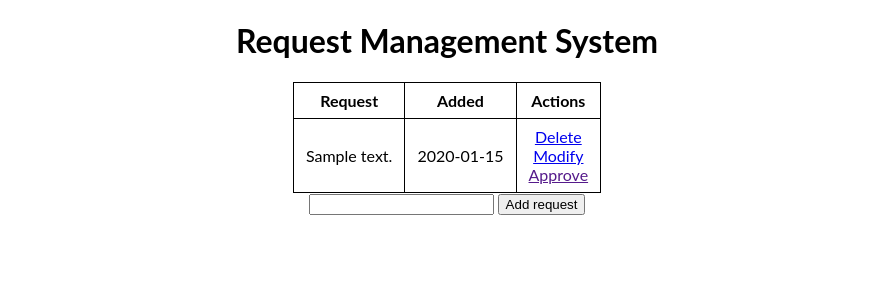
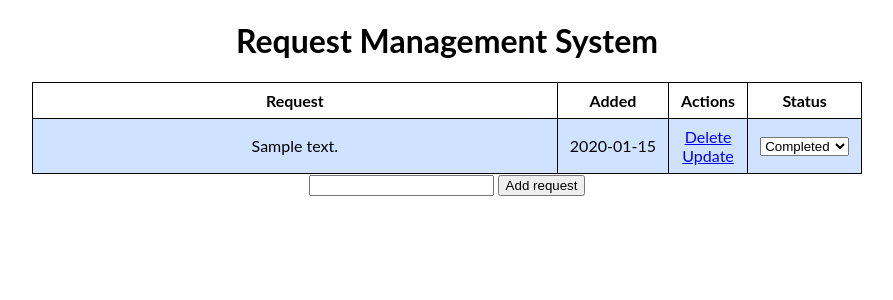
Before and after one commit to smichajlidis/iam-project, a Flask app: page / in a window 1280 px wide. Shown: the top 300 px of the page, without its empty margins (193-1086 px from the left). Run offline with Flask 3, Linux system fonts and the light colour scheme; tables that the repository leaves empty hold one stand-in row (values such as "Sample post").

Commit message:
add status column

```diff
--- a/rms/app.py
+++ b/rms/app.py
@@ -14,8 +14,9 @@ db = SQLAlchemy(app)
 
 class Request(db.Model):
     id = db.Column(db.Integer, primary_key=True)
-    content = db.Column(db.String(200), nullable=False)
+    content = db.Column(db.String(50), nullable=False)
     date_created = db.Column(db.DateTime, default=datetime.utcnow)
+    status = db.Column(db.String(15), default="Submitted")
 
     def __repr__(self):
         return '<Request %r>' % self.id
@@ -66,5 +67,12 @@ def update(id):
     else:
         return render_template('update.html', request=request_to_update)
 
+@app.route("/update-status/<int:id>", methods=["POST"])
+def update_status(id):
+    request_to_update = Request.query.get_or_404(id)
+    request_to_update.status = request.form["status"]
+    db.session.commit()
+    return redirect("/")
+
 if __name__ == "__main__":
     app.run(host="0.0.0.0", debug=True)
--- a/rms/static/css/main.css
+++ b/rms/static/css/main.css
@@ -10,9 +10,33 @@ body {
 table {
     margin: 0 auto;
     border-collapse: collapse;
+    table-layout: fixed;
 }
 
 th, td {
     border: 1px solid #000;
     padding: 8px 12px;
+    overflow: hidden;
+    text-overflow: ellipsis;
+    white-space: nowrap;
 }
+
+.status-submitted {
+    background-color: #f0f0f0;
+}
+
+.status-in-progress {
+    background-color: #fff3cd;
+}
+
+.status-approved {
+    background-color: #d1e7dd;
+}
+
+.status-rejected {
+    background-color: #f8d7da;
+}
+
+.status-completed {
+    background-color: #cfe2ff;
+}
--- a/rms/templates/index.html
+++ b/rms/templates/index.html
@@ -14,20 +14,30 @@
 
     <table>
         <tr>
-            <th>Request</th>
+            <th width="500px">Request</th>
             <th>Added</th>
             <th>Actions</th>
+            <th>Status</th>
         </tr>
         {% for request in requests %}
-        <tr>
+        <tr class="status-{{ request.status | lower | replace(' ', '-') }}">
             <td>{{ request.content }}</td>
             <td>{{ request.date_created.date() }}</td>
             <td>
                 <a href="/delete/{{ request.id }}">Delete</a>
                 <br>
-                <a href="/update/{{ request.id }}">Modify</a>
-                <br>
-                <a href="">Approve</a>
+                <a href="/update/{{ request.id }}">Update</a>
+            </td>
+            <td>
+                <form action="/update-status/{{ request.id }}" method="POST">
+                    <select name="status" onchange="this.form.submit()">
+                        <option value="Submitted" {% if request.status == "Submitted" %} selected {% endif %}>Submitted</option>
+                        <option value="Approved" {% if request.status == "Approved" %} selected {% endif %}>Approved</option>
+                        <option value="Rejected" {% if request.status == "Rejected" %} selected {% endif %}>Rejected</option>
+                        <option value="In progress" {% if request.status == "In progress" %} selected {% endif %}>In progress</option>
+                        <option value="Completed" {% if request.status == "Completed" %} selected {% endif %}>Completed</option>
+                    </select>
+                </form>
             </td>
         </tr>
         {% endfor %}
```
